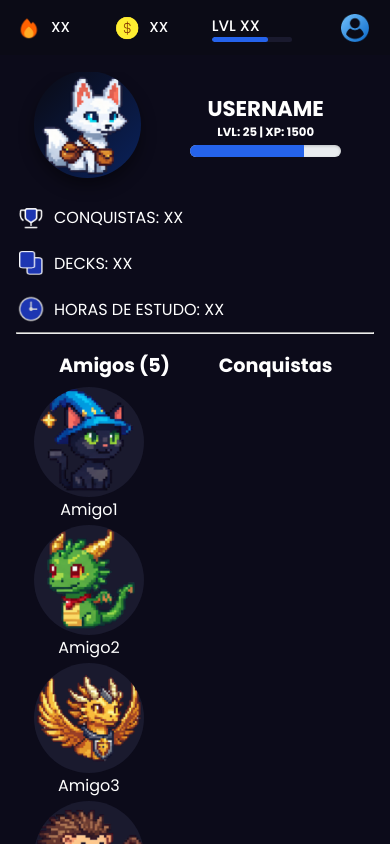
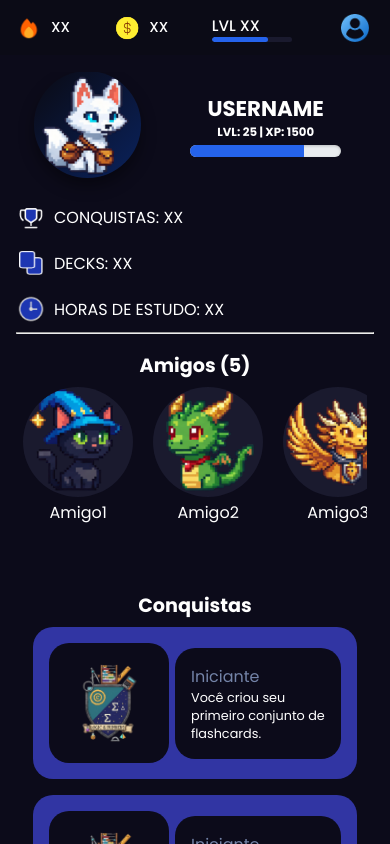
Before and after one commit to Luckas10/LevelLearn, a React (Vite) app in the folder Frontend/: page /profile in a window 390 px wide. Shown: the top 844 px of the page. Built offline with nearby package versions, Linux system fonts and the light colour scheme.

Commit message:
Update: Profile page and sidebar responsiveness

```diff
--- a/Frontend/src/components/Sidebar.css
+++ b/Frontend/src/components/Sidebar.css
@@ -99,12 +99,12 @@
 /* ======= RESPONSIVO 1 (≤850px) ======= */
 @media (max-width: 850px) {
     body {
-        padding-left: 0;
+        padding-left: 6rem;
     }
 
     .sidebar {
         width: 6rem;
-        position: relative;
+        position: fixed;
     }
 
     .sidebarLogo {
@@ -135,6 +135,10 @@
 
 /* ======= RESPONSIVO 2 (≤530px) ======= */
 @media (max-width: 530px) {
+    body {
+        padding-left: 0;
+    }
+
     .sidebar {
         width: 100%;
         height: 4.5rem;
--- a/Frontend/src/pages/Profile.css
+++ b/Frontend/src/pages/Profile.css
@@ -1,5 +1,4 @@
 /* ================= Profile Page ================= */
-
 .profile-page {
     display: flex;
     flex-direction: row;
@@ -8,8 +7,6 @@
     box-sizing: border-box;
     overflow-y: auto;
     color: #333;
-
-     /* 🔹 espaço para a sidebar fixa */
 }
 
 /* ================= Profile Section ================= */
@@ -19,7 +16,7 @@
     flex-direction: column;
     min-height: 100vh;
     box-sizing: border-box;
-    overflow-y: auto; /* permite rolagem sem afetar navbar */
+    overflow-y: auto;
 }
 
 /* ================= Profile Container ================= */
@@ -61,7 +58,6 @@
     max-width: 30%;
     height: auto;
     flex-shrink: 1;
-
     background: linear-gradient(135deg, #0a0a13, #0a225c);
     border-radius: 50%;
     box-shadow: 0 8px 15px rgba(0,0,0,0.4);
@@ -137,7 +133,8 @@
 .achievements-friends {
     display: flex;
     height: 100%;
-    padding: 5%;
+    padding: 2% 5% 0% 5%;
+    gap: 3%;
 }
 
 .achievements-friends h1 {
@@ -151,31 +148,20 @@
 
 /* ================= Friends List ================= */
 .friend-list {
-    display: flex;
-    gap: 2%;
-    justify-content: flex-start;
-    flex-wrap: wrap;
-    max-height: 70vh; /* 👈 limita área dos amigos */
-    overflow-y: auto; /* 👈 scroll interno */
-    padding-right: 10px;
-}
-
-/* Scrollbar personalizada */
-.friend-list::-webkit-scrollbar {
-    width: 8px;
-}
-.friend-list::-webkit-scrollbar-thumb {
-    background: #444;
-    border-radius: 4px;
-}
-.friend-list::-webkit-scrollbar-thumb:hover {
-    background: #666;
+    display: grid;
+    grid-template-columns: repeat(auto-fill, 110px);
+    grid-auto-rows: 160px;
+    justify-content: start;
+    gap: 20px;
+    max-height: 70vh;
+    overflow-y: auto;
+    overflow-x: hidden;
 }
 
 .friend {
-    margin-top: 2%;
     display: flex;
     flex-direction: column;
+    align-items: center;
     gap: 2%;
     text-decoration: none;
     color: white;
@@ -185,7 +171,7 @@
     width: 110px;
     background-color: #1a1a2e;
     border-radius: 50%;
-    transition: .2s;
+    transition: 0.2s;
 }
 
 .friend:hover img {
@@ -193,16 +179,140 @@
     box-shadow: 0 10px 10px rgba(10, 7, 26, 0.6);
 }
 
+.friend span {
+    transition: transform 0.2s;
+}
+
 .friend:hover span {
     transform: scale(1.1);
 }
 
-.friend img,
-.friend span {
-  transition: transform 0.2s, box-shadow 0.2s;
+/* ================= Achievements List ================= */
+.achievements-list {
+    display: flex;
+    flex-direction: column;
+    gap: 1rem;
+    max-height: 70vh;    /* limita a altura da lista */
+    overflow-y: auto;    /* scroll vertical apenas */
+    padding: 0 10px;
 }
 
-/* ================= Responsividade ================= */
+/* Card */
+.achievement {
+    display: flex;
+    align-items: center;
+    gap: 2%;
+    width: 90%;
+    margin: 0 auto;
+    padding: 1rem;
+    background-color: #3135a3;
+    border-radius: 20px;
+    transition: transform 0.2s ease;
+}
+
+.achievement:hover {
+    transform: scale(1.02);
+}
+
+/* Imagem */
+.achievement-picture {
+    flex-shrink: 0;
+    width: 120px;
+    height: 120px;
+    background-color: #0C0B1A;
+    border-radius: 20px;
+    object-fit: cover;
+}
+
+/* Info */
+.achievement-info {
+    flex: 1;
+    background-color: #0C0B1A;
+    border-radius: 20px;
+    padding: 1rem 1.5rem;
+    display: flex;
+    flex-direction: column;
+    justify-content: center;
+    overflow: hidden;
+}
+
+/* Texto */
+.achievement-info > p {
+    margin: 0;
+    text-align: start;
+    color: #fff;
+    font-size: clamp(0.8rem, 1vw + 0.5rem, 1rem);
+    overflow: hidden;
+    text-overflow: ellipsis;
+    white-space: nowrap;
+}
+
+.achievement-title {
+    color: #7484a8 !important;
+    font-size: clamp(1rem, 1.2vw + 0.6rem, 1.4rem) !important;
+    margin-bottom: 0.3em;
+}
+
+/* ================= Scrollbars Padronizados ================= */
+.friend-list,
+.achievements-list {
+    scrollbar-width: thin;
+    scrollbar-color: #444 transparent;
+}
+
+.friend-list::-webkit-scrollbar,
+.achievements-list::-webkit-scrollbar {
+    width: 6px;
+    height: 6px;
+}
+
+.friend-list::-webkit-scrollbar-thumb,
+.achievements-list::-webkit-scrollbar-thumb {
+    background: #444;
+    border-radius: 4px;
+}
+
+.friend-list::-webkit-scrollbar-thumb:hover,
+.achievements-list::-webkit-scrollbar-thumb:hover {
+    background: #666;
+}
+
+.friend-list::-webkit-scrollbar-track,
+.achievements-list::-webkit-scrollbar-track {
+    background: transparent;
+}
+
+/* ================= Responsividade Geral ================= */
+@media (max-width: 1300px) {
+    .achievements-friends {
+        flex-direction: column;
+        align-items: center;
+        padding: 5% 2%;
+        gap: 2rem;
+    }
+
+    .achievements-friends > div {
+        width: 100%;
+        text-align: center;
+    }
+
+    .friends-container {
+        margin-bottom: 2rem;
+    }
+
+    .friend-list {
+        display: flex;
+        flex-wrap: nowrap;
+        overflow-x: auto;
+        overflow-y: hidden;
+        justify-content: flex-start;
+        gap: 20px;
+        min-height: 15vh;
+        max-height: 35vh;
+        padding-bottom: 10px;
+    }
+}
+
 @media (max-width: 850px) {
     .profile-status {
         flex-direction: column;
@@ -229,6 +339,34 @@
 
     .progress {
         width: 70%;
+    }
+}
+
+@media (max-width: 700px) {
+    .achievement {
+        text-align: center;
+        width: 100%;
+        padding: 1rem;
+    }
+
+    .achievement-picture {
+        max-width: 200px;
+        height: auto;
+        aspect-ratio: 1 / 1;
+        margin: 0 auto;
+    }
+
+    .achievement-info {
+        width: 100%;
+        padding: 1rem;
+    }
+
+    .achievement-info > p {
+        white-space: normal;
+    }
+
+    .friend-list {
+        max-height: 140px;
     }
 }
 
--- a/Frontend/src/pages/Profile.jsx
+++ b/Frontend/src/pages/Profile.jsx
@@ -13,6 +13,8 @@ import Fenix from "../assets/Animals/Fenix.png";
 import Gato from "../assets/Animals/Gato.png";
 import Ourico from "../assets/Animals/Ourico.png";
 import Raposa from "../assets/Animals/Raposa.png";
+
+import Math from "../assets/Achievements/Math.png";
 
 import { useState } from "react";
 import { NavLink } from "react-router-dom";
@@ -110,7 +112,40 @@ export function Profile() {
 
                                 <NavLink className="friend">
                                     <img src={Cobra} alt="Friend img" />
-                                    <span>Amigo5</span>
+                                    <span>Amigo6</span>
+                                </NavLink>
+
+                                <NavLink className="friend">
+                                    <img src={Cobra} alt="Friend img" />
+                                    <span>Amigo6</span>
+                                </NavLink>
+                                <NavLink className="friend">
+                                    <img src={Cobra} alt="Friend img" />
+                                    <span>Amigo6</span>
+                                </NavLink>
+                                <NavLink className="friend">
+                                    <img src={Cobra} alt="Friend img" />
+                                    <span>Amigo6</span>
+                                </NavLink>
+                                <NavLink className="friend">
+                                    <img src={Cobra} alt="Friend img" />
+                                    <span>Amigo6</span>
+                                </NavLink>
+                                <NavLink className="friend">
+                                    <img src={Cobra} alt="Friend img" />
+                                    <span>Amigo6</span>
+                                </NavLink>
+                                <NavLink className="friend">
+                                    <img src={Cobra} alt="Friend img" />
+                                    <span>Amigo6</span>
+                                </NavLink>
+                                <NavLink className="friend">
+                                    <img src={Cobra} alt="Friend img" />
+                                    <span>Amigo6</span>
+                                </NavLink>
+                                <NavLink className="friend">
+                                    <img src={Cobra} alt="Friend img" />
+                                    <span>Amigo6</span>
                                 </NavLink>
 
                             </div>
@@ -118,6 +153,77 @@ export function Profile() {
 
                         <div className="achievements">
                             <h1>Conquistas</h1>
+
+                            <div className="achievements-list">
+                                <div className="achievement">
+
+                                    <img src={Math} alt="" className="achievement-picture"/>
+
+                                    <div className="achievement-info">
+                                        <p className="achievement-title">
+                                            Iniciante
+                                        </p>
+
+                                        <p>Você criou seu primeiro conjunto de flashcards.</p>
+                                    </div>
+
+                                </div>
+
+                                <div className="achievement">
+
+                                    <img src={Math} alt="" className="achievement-picture"/>
+
+                                    <div className="achievement-info">
+                                        <p className="achievement-title">
+                                            Iniciante
+                                        </p>
+
+                                        <p>Você criou seu primeiro conjunto de flashcards.</p>
+                                    </div>
+
+                                </div>
+
+                                <div className="achievement">
+
+                                    <img src={Math} alt="" className="achievement-picture"/>
+
+                                    <div className="achievement-info">
+                                        <p className="achievement-title">
+                                            Iniciante
+                                        </p>
+
+                                        <p>Você criou seu primeiro conjunto de flashcards.</p>
+                                    </div>
+
+                                </div>
+
+                                <div className="achievement">
+
+                                    <img src={Math} alt="" className="achievement-picture"/>
+
+                                    <div className="achievement-info">
+                                        <p className="achievement-title">
+                                            Iniciante
+                                        </p>
+
+                                        <p>Você criou seu primeiro conjunto de flashcards.</p>
+                                    </div>
+                                </div>
+
+                                <div className="achievement">
+
+                                    <img src={Math} alt="" className="achievement-picture"/>
+
+                                    <div className="achievement-info">
+                                        <p className="achievement-title">
+                                            Iniciante
+                                        </p>
+
+                                        <p>Você criou seu primeiro conjunto de flashcards.</p>
+                                    </div>
+                                </div>
+
+                            </div>
                         </div>
                     </div>
 
--- a/Frontend/src/style.css
+++ b/Frontend/src/style.css
@@ -58,8 +58,21 @@ html {
     color: white;
 }
 
+
+
 body {
     padding-left: 15%;
+}
+
+body::-webkit-scrollbar {
+    width: 4px;
+}
+body::-webkit-scrollbar-thumb {
+    background: #444;
+    border-radius: 4px;
+}
+body::-webkit-scrollbar-thumb:hover {
+    background: #666;
 }
 
 .app-background {
```
Also changed, not shown: Frontend/src/assets/Achievements/Math.png (added). Lines whose indentation alone changed are shown as unchanged.
